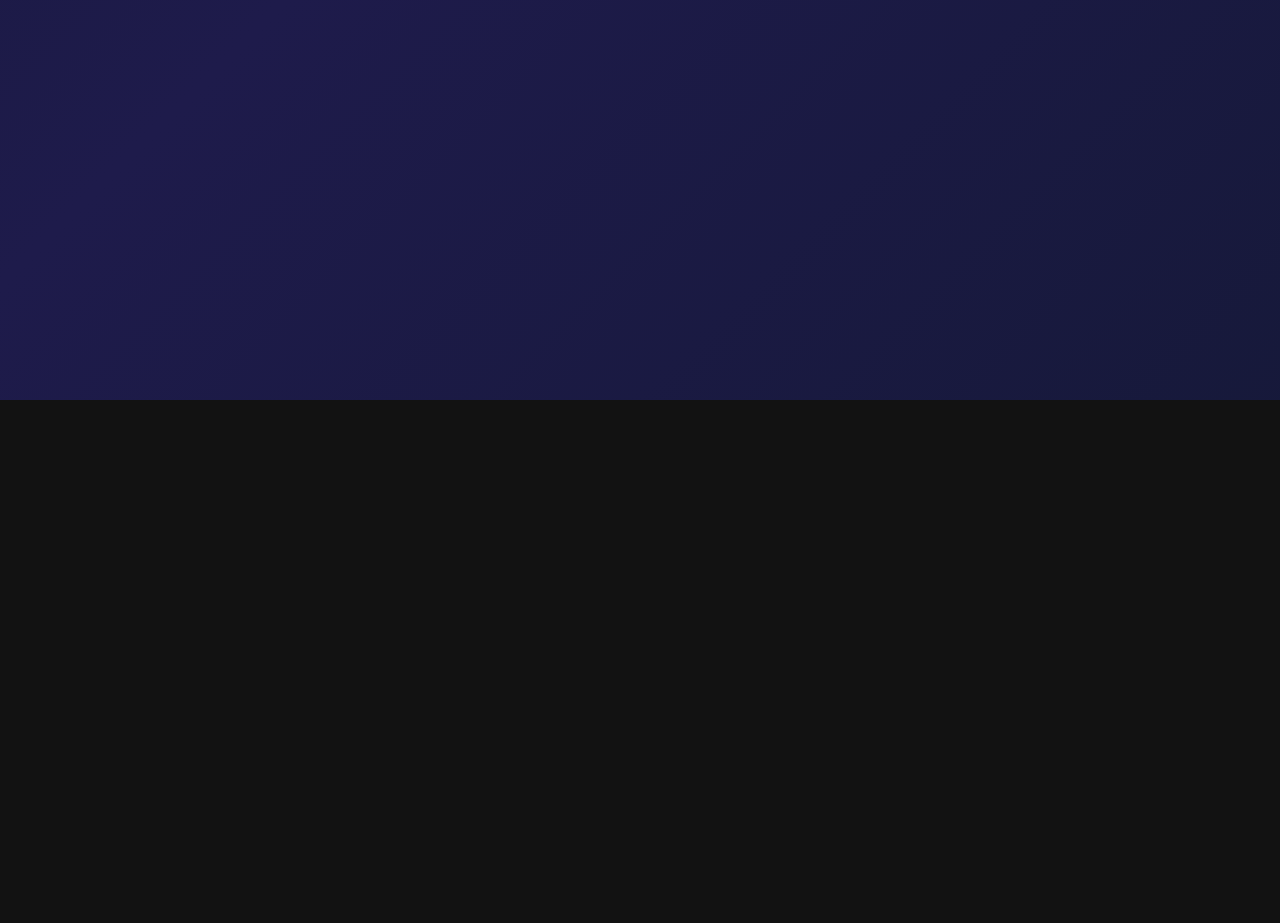
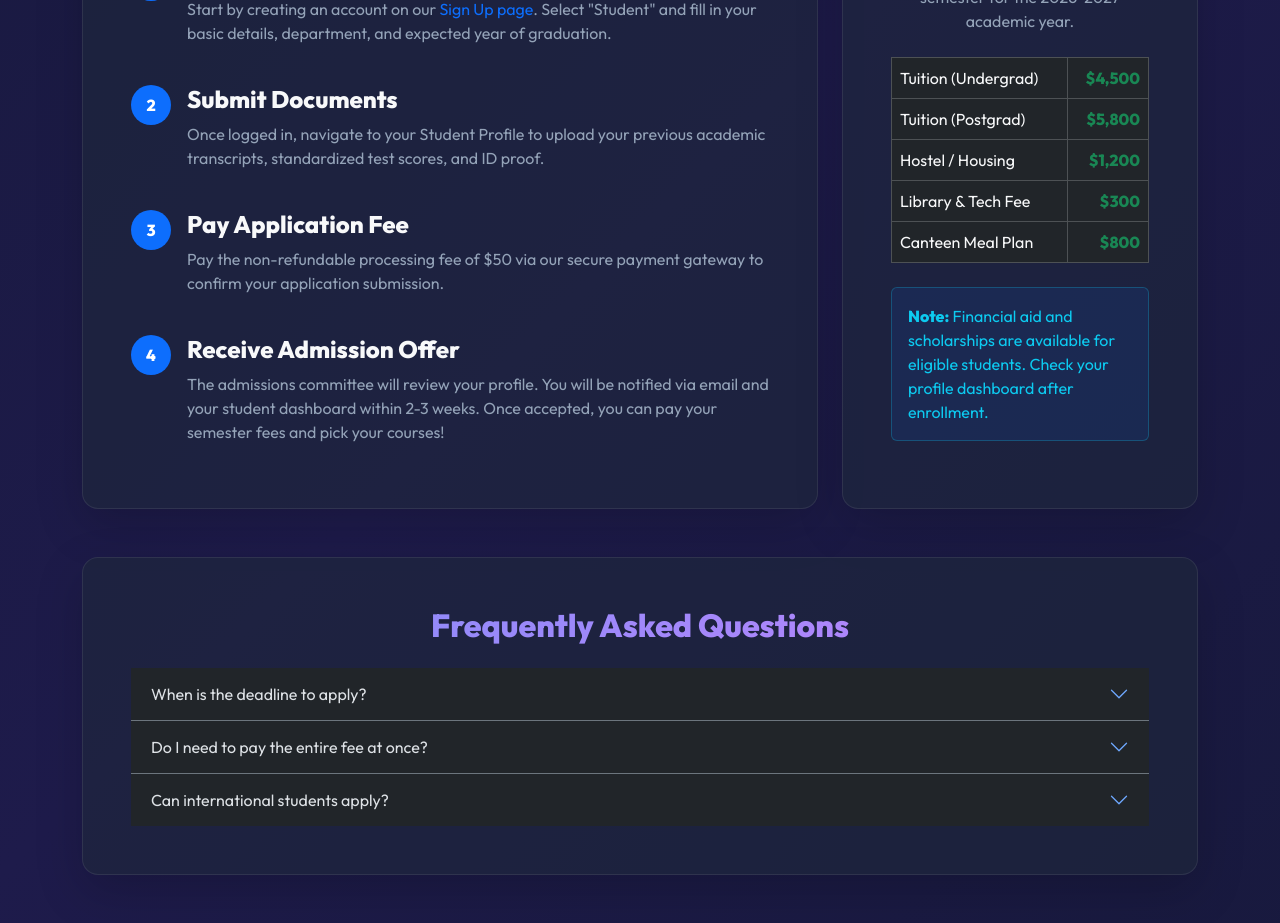
Before and after one commit to R-HARISH06/campus-compass-ai, a React (Create React App) app in the folder client/: page /admissions in a window 1280 px wide. Shown: the part 400-1323 px from the top of the page. Before the commit the page ends 800 px from the top, so only its background shows below. Built offline with nearby package versions, Linux system fonts and the light colour scheme; no server answers.

Commit message:
Add Admissions page with registration process and fee details

```diff
--- a/client/src/App.js
+++ b/client/src/App.js
@@ -19,6 +19,7 @@ import AdminDashboard from "./pages/AdminDashboard";
 import AiAssistant from "./pages/AiAssistant";
 import Timetable from "./pages/Timetable";
 import Announcements from "./pages/Announcements";
+import Admissions from "./pages/Admissions";
 
 // Protected route: must be logged in
 const ProtectedRoute = ({ children, adminOnly = false }) => {
@@ -46,6 +47,7 @@ function AppRoutes() {
             <Route path="/canteen" element={<PageWrapper><CanteenMenu /></PageWrapper>} />
             <Route path="/map" element={<PageWrapper><CampusMap /></PageWrapper>} />
             <Route path="/faculty" element={<PageWrapper><Faculty /></PageWrapper>} />
+            <Route path="/admissions" element={<PageWrapper><Admissions /></PageWrapper>} />
             <Route path="/announcements" element={<PageWrapper><Announcements /></PageWrapper>} />
             <Route path="/login" element={<PageWrapper><Login /></PageWrapper>} />
             <Route path="/signup" element={<PageWrapper><Signup /></PageWrapper>} />
--- a/client/src/components/Navbar.jsx
+++ b/client/src/components/Navbar.jsx
@@ -25,6 +25,7 @@ function Navbar() {
 
             {(!user || user.role !== 'cafe_owner') && (
               <NavDropdown title="Academics" id="academics-dropdown" menuVariant="dark">
+                <NavDropdown.Item as={Link} to="/admissions">Admissions</NavDropdown.Item>
                 <NavDropdown.Item as={Link} to="/timetable">Timetable</NavDropdown.Item>
                 <NavDropdown.Item as={Link} to="/faculty">Faculty</NavDropdown.Item>
               </NavDropdown>
--- /dev/null
+++ b/client/src/pages/Admissions.jsx
@@ -0,0 +1,137 @@
+import React from "react";
+import { Container, Row, Col, Card, Accordion, Table } from "react-bootstrap";
+import { Link } from "react-router-dom";
+
+function Admissions() {
+  return (
+    <Container className="mt-5 pt-5 mb-5">
+      <div className="text-center mb-5 animate-fade-in-up">
+        <h1 className="display-4 fw-bold gradient-text">Admissions & Registration</h1>
+        <p className="lead text-muted">Your guide to joining Campus Compass University</p>
+      </div>
+
+      <Row className="g-4">
+        {/* Step-by-Step Registration Process */}
+        <Col lg={8} className="animate-fade-in-up delay-1">
+          <Card className="h-100 bg-dark text-white border-secondary shadow-lg">
+            <Card.Body className="p-4 p-md-5">
+              <h2 className="fw-bold mb-4 gradient-text">📝 How Registration Works</h2>
+
+              <div className="d-flex mb-4">
+                <div className="me-3">
+                  <div className="bg-primary text-white rounded-circle d-flex align-items-center justify-content-center fw-bold" style={{width: '40px', height: '40px'}}>1</div>
+                </div>
+                <div>
+                  <h4 className="fw-bold text-light">Create an Account</h4>
+                  <p className="text-muted">Start by creating an account on our <Link to="/signup" className="text-primary text-decoration-none">Sign Up page</Link>. Select "Student" and fill in your basic details, department, and expected year of graduation.</p>
+                </div>
+              </div>
+
+              <div className="d-flex mb-4">
+                <div className="me-3">
+                  <div className="bg-primary text-white rounded-circle d-flex align-items-center justify-content-center fw-bold" style={{width: '40px', height: '40px'}}>2</div>
+                </div>
+                <div>
+                  <h4 className="fw-bold text-light">Submit Documents</h4>
+                  <p className="text-muted">Once logged in, navigate to your Student Profile to upload your previous academic transcripts, standardized test scores, and ID proof.</p>
+                </div>
+              </div>
+
+              <div className="d-flex mb-4">
+                <div className="me-3">
+                  <div className="bg-primary text-white rounded-circle d-flex align-items-center justify-content-center fw-bold" style={{width: '40px', height: '40px'}}>3</div>
+                </div>
+                <div>
+                  <h4 className="fw-bold text-light">Pay Application Fee</h4>
+                  <p className="text-muted">Pay the non-refundable processing fee of $50 via our secure payment gateway to confirm your application submission.</p>
+                </div>
+              </div>
+
+              <div className="d-flex">
+                <div className="me-3">
+                  <div className="bg-primary text-white rounded-circle d-flex align-items-center justify-content-center fw-bold" style={{width: '40px', height: '40px'}}>4</div>
+                </div>
+                <div>
+                  <h4 className="fw-bold text-light">Receive Admission Offer</h4>
+                  <p className="text-muted">The admissions committee will review your profile. You will be notified via email and your student dashboard within 2-3 weeks. Once accepted, you can pay your semester fees and pick your courses!</p>
+                </div>
+              </div>
+            </Card.Body>
+          </Card>
+        </Col>
+
+        {/* Fee Structure Table */}
+        <Col lg={4} className="animate-fade-in-up delay-2">
+          <Card className="h-100 bg-dark text-white border-secondary shadow-lg">
+            <Card.Body className="p-4 p-md-5">
+              <h2 className="fw-bold mb-4 text-center text-primary">💰 Fee Details</h2>
+              <p className="text-muted text-center mb-4">Estimated tuition and fees per semester for the 2026-2027 academic year.</p>
+
+              <Table variant="dark" bordered hover className="mb-4">
+                <tbody>
+                  <tr>
+                    <td className="text-light">Tuition (Undergrad)</td>
+                    <td className="text-end fw-bold text-success">$4,500</td>
+                  </tr>
+                  <tr>
+                    <td className="text-light">Tuition (Postgrad)</td>
+                    <td className="text-end fw-bold text-success">$5,800</td>
+                  </tr>
+                  <tr>
+                    <td className="text-light">Hostel / Housing</td>
+                    <td className="text-end fw-bold text-success">$1,200</td>
+                  </tr>
+                  <tr>
+                    <td className="text-light">Library & Tech Fee</td>
+                    <td className="text-end fw-bold text-success">$300</td>
+                  </tr>
+                  <tr>
+                    <td className="text-light">Canteen Meal Plan</td>
+                    <td className="text-end fw-bold text-success">$800</td>
+                  </tr>
+                </tbody>
+              </Table>
+              <div className="alert alert-info bg-primary bg-opacity-10 text-info border-info border-opacity-25" role="alert">
+                <strong>Note:</strong> Financial aid and scholarships are available for eligible students. Check your profile dashboard after enrollment.
+              </div>
+            </Card.Body>
+          </Card>
+        </Col>
+      </Row>
+
+      {/* FAQ Section */}
+      <Row className="mt-5 animate-fade-in-up delay-3">
+        <Col>
+          <Card className="bg-dark text-white border-secondary shadow-lg">
+            <Card.Body className="p-4 p-md-5">
+              <h2 className="fw-bold mb-4 gradient-text text-center">Frequently Asked Questions</h2>
+
+              <Accordion flush className="custom-accordion">
+                <Accordion.Item eventKey="0" className="bg-dark border-secondary">
+                  <Accordion.Header className="text-light">When is the deadline to apply?</Accordion.Header>
+                  <Accordion.Body className="text-muted">
+                    For the Fall semester, all applications and documents must be submitted by August 15th. For the Spring semester, the deadline is December 15th.
+                  </Accordion.Body>
+                </Accordion.Item>
+                <Accordion.Item eventKey="1" className="bg-dark border-secondary">
+                  <Accordion.Header className="text-light">Do I need to pay the entire fee at once?</Accordion.Header>
+                  <Accordion.Body className="text-muted">
+                    No! We offer flexible payment plans. You can pay in 3 installments throughout the semester. The first installment is due before course registration.
+                  </Accordion.Body>
+                </Accordion.Item>
+                <Accordion.Item eventKey="2" className="bg-dark border-secondary">
+                  <Accordion.Header className="text-light">Can international students apply?</Accordion.Header>
+                  <Accordion.Body className="text-muted">
+                    Absolutely. International students follow the same registration process but must also provide valid passport copies and English proficiency test scores (IELTS/TOEFL).
+                  </Accordion.Body>
+                </Accordion.Item>
+              </Accordion>
+            </Card.Body>
+          </Card>
+        </Col>
+      </Row>
+    </Container>
+  );
+}
+
+export default Admissions;
```
